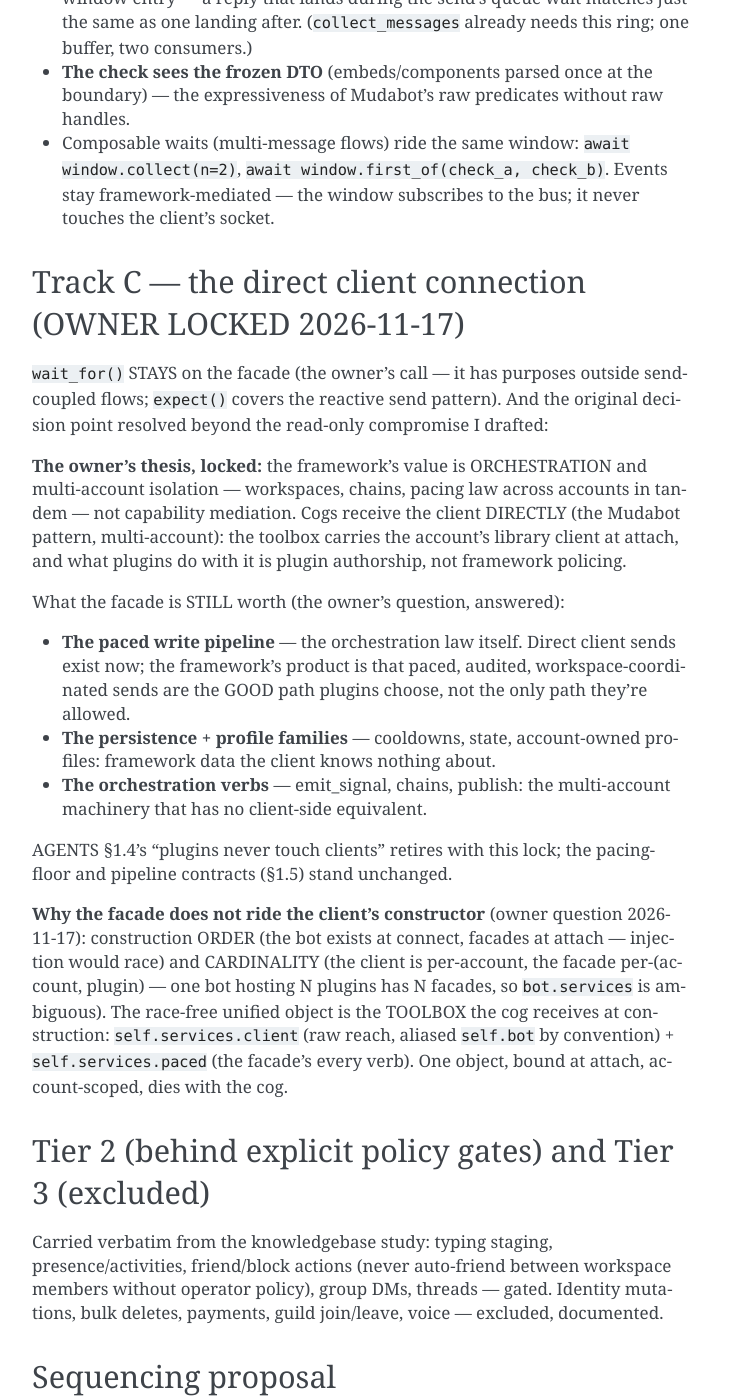
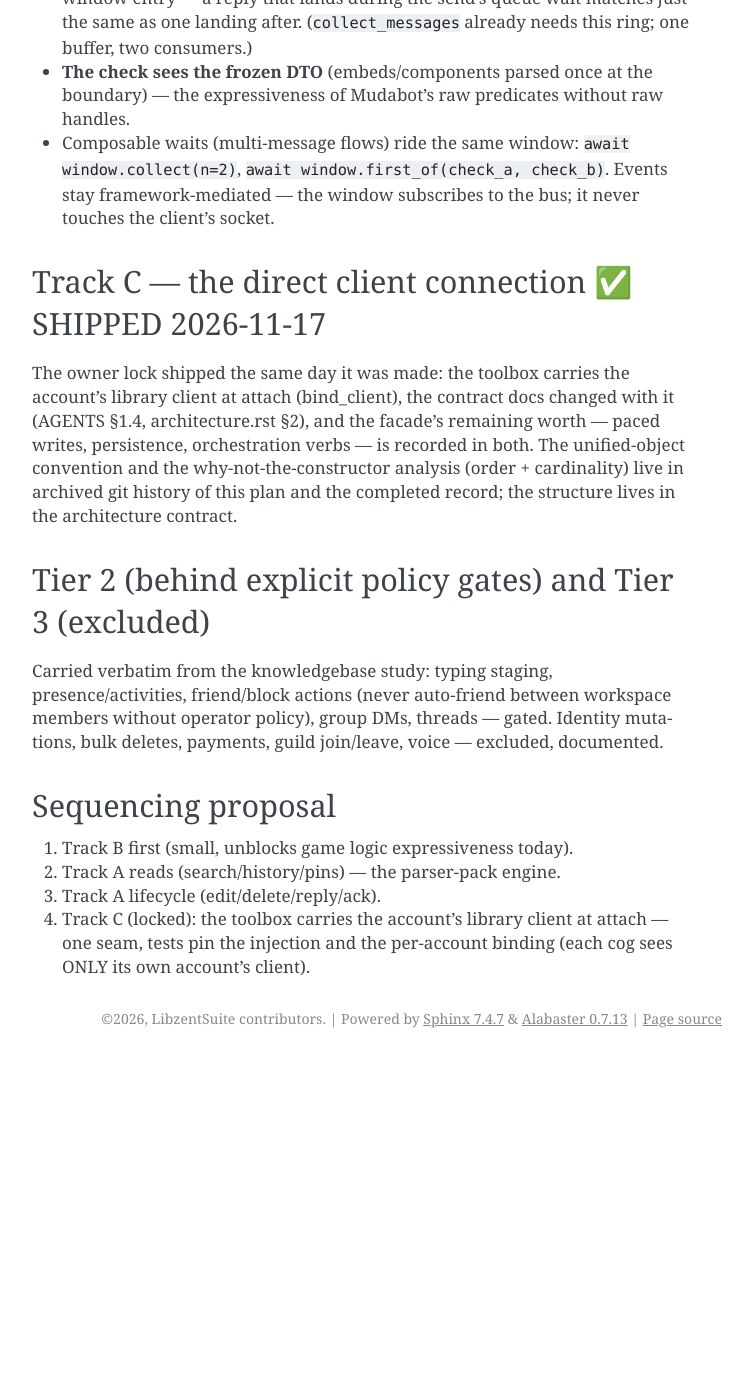
Before and after one commit to libosterelezent/LibzentSuite, a Sphinx documentation site: the page built from docs/plans/client-capability-adoption.md, in a window 1280 px wide and 1400 px high, scrolled down 2132 px. Shown: the whole window, without its empty margins (388-1140 px from the left). Built offline with Sphinx 7.4.7, drawn with Linux system fonts in a browser that asks for light colours; pages that are not in the unit, such as notebooks, are missing from menus; after the commit the page ends 3190 px from its top, so only the background shows below that; some of the changed text lies outside the part shown.

Commit message:
docs: the locked Track C resolves into the permanent record — history to completed.rst, the plan keeps its unshipped tracks
The owner's resolution pass: the direct client connection enters completed.rst as the 2026-11-17 architecture change (the lock, the seam, the unified-object convention), and the plan's Track C collapses to a shipped pointer — Tracks A (facade endpoints) and B (expect()) remain the active plan the owner will review later.

```diff
--- a/docs/plans/client-capability-adoption.md
+++ b/docs/plans/client-capability-adoption.md
@@ -80,44 +80,16 @@ Semantics:
   check_b)`. Events stay framework-mediated — the window subscribes
   to the bus; it never touches the client's socket.
 
-## Track C — the direct client connection (OWNER LOCKED 2026-11-17)
+## Track C — the direct client connection ✅ SHIPPED 2026-11-17
 
-`wait_for()` STAYS on the facade (the owner's call — it has purposes
-outside send-coupled flows; `expect()` covers the reactive send
-pattern). And the original decision point resolved beyond the
-read-only compromise I drafted:
-
-**The owner's thesis, locked:** the framework's value is ORCHESTRATION
-and multi-account isolation — workspaces, chains, pacing law across
-accounts in tandem — not capability mediation. Cogs receive the
-client DIRECTLY (the Mudabot pattern, multi-account): the toolbox
-carries the account's library client at attach, and what plugins do
-with it is plugin authorship, not framework policing.
-
-What the facade is STILL worth (the owner's question, answered):
-
-* **The paced write pipeline** — the orchestration law itself. Direct
-  client sends exist now; the framework's product is that paced,
-  audited, workspace-coordinated sends are the GOOD path plugins
-  choose, not the only path they're allowed.
-* **The persistence + profile families** — cooldowns, state,
-  account-owned profiles: framework data the client knows nothing
-  about.
-* **The orchestration verbs** — emit_signal, chains, publish: the
-  multi-account machinery that has no client-side equivalent.
-
-AGENTS §1.4's "plugins never touch clients" retires with this lock;
-the pacing-floor and pipeline contracts (§1.5) stand unchanged.
-
-**Why the facade does not ride the client's constructor** (owner
-question 2026-11-17): construction ORDER (the bot exists at connect,
-facades at attach — injection would race) and CARDINALITY (the
-client is per-account, the facade per-(account, plugin) — one bot
-hosting N plugins has N facades, so `bot.services` is ambiguous).
-The race-free unified object is the TOOLBOX the cog receives at
-construction: `self.services.client` (raw reach, aliased `self.bot`
-by convention) + `self.services.paced` (the facade's every verb).
-One object, bound at attach, account-scoped, dies with the cog.
+The owner lock shipped the same day it was made: the toolbox carries
+the account's library client at attach (bind_client), the contract
+docs changed with it (AGENTS §1.4, architecture.rst §2), and the
+facade's remaining worth — paced writes, persistence, orchestration
+verbs — is recorded in both. The unified-object convention and the
+why-not-the-constructor analysis (order + cardinality) live in
+archived git history of this plan and the completed record; the
+structure lives in the architecture contract.
 
 ## Tier 2 (behind explicit policy gates) and Tier 3 (excluded)
 
```
Also changed, not shown: docs/reference/completed.rst (+19 -0 lines).
